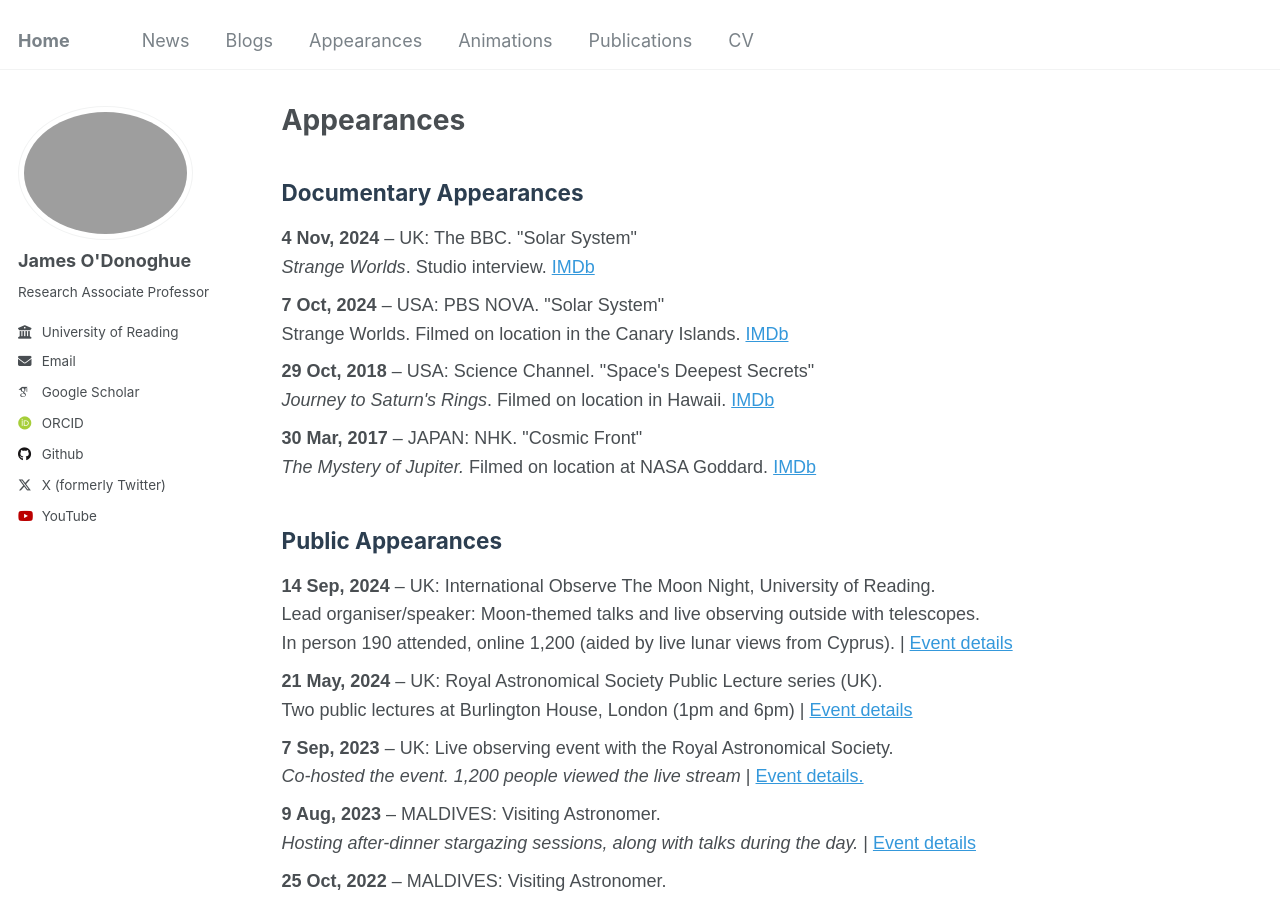
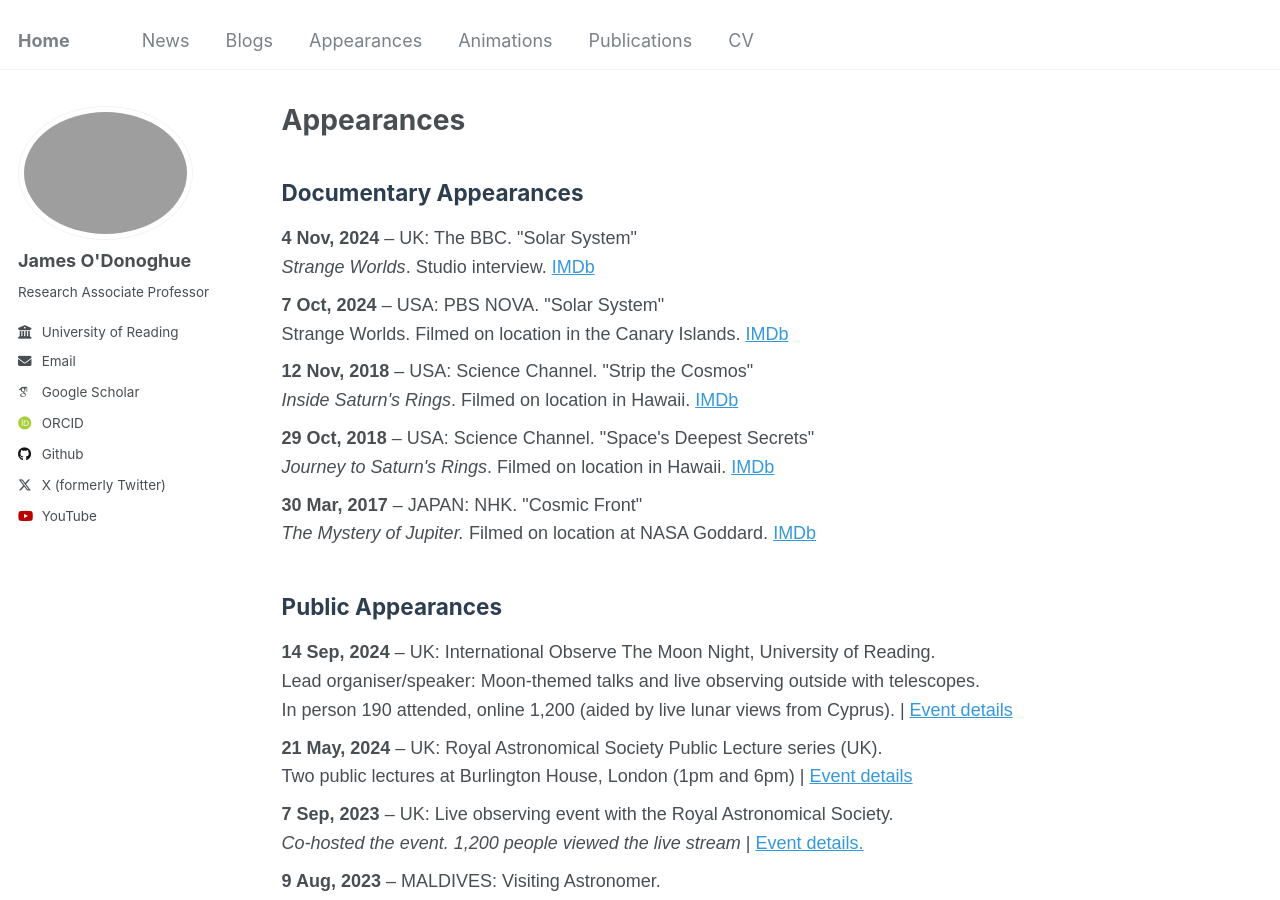
Before and after one commit to odonoghuespace/odonoghuespace.github.io, a Jekyll site: the page built from _pages/appearances.html, in a window 1280 px wide and 900 px high. Built offline with Jekyll 4.4.1, drawn with Linux system fonts in a browser that asks for light colours; some web fonts are replaced.

Commit message:
Update appearances.html

```diff
--- a/_pages/appearances.html
+++ b/_pages/appearances.html
@@ -45,14 +45,22 @@ author_profile: true
             <strong>4 Nov, 2024</strong> – UK: The BBC. "Solar System"
             <br><em>Strange Worlds</em>. Studio interview. <a href="https://m.imdb.com/title/tt33710647/?ref_=tt_eps_top" target="_blank">IMDb</a>
         </li>
+
         <li>
             <strong>7 Oct, 2024</strong> – USA: PBS NOVA. "Solar System"
             <br>Strange Worlds</em>. Filmed on location in the Canary Islands. <a href="https://m.imdb.com/title/tt33575526/?ref_=tt_ov_ep_pr" target="_blank">IMDb</a>
         </li>
+
+        <li>
+            <strong>12 Nov, 2018</strong> – USA: Science Channel. "Strip the Cosmos"
+            <br><em>Inside Saturn's Rings</em>. Filmed on location in Hawaii. <a href="https://www.imdb.com/title/tt9446308/?ref_=ttep_ep4" target="_blank">IMDb</a>
+        </li>
+
         <li>
             <strong>29 Oct, 2018</strong> – USA: Science Channel. "Space's Deepest Secrets"
             <br><em>Journey to Saturn's Rings</em>. Filmed on location in Hawaii. <a href="https://m.imdb.com/title/tt9208136/?ref_=ttep_ep3" target="_blank">IMDb</a>
         </li>
+
         <li>
             <strong>30 Mar, 2017</strong> – JAPAN: NHK. "Cosmic Front"
             <br><em>The Mystery of Jupiter.</em> Filmed on location at NASA Goddard. <a href="https://m.imdb.com/title/tt9252696/?ref_=tt_cl_eps_sm_1" target="_blank">IMDb</a>
```
